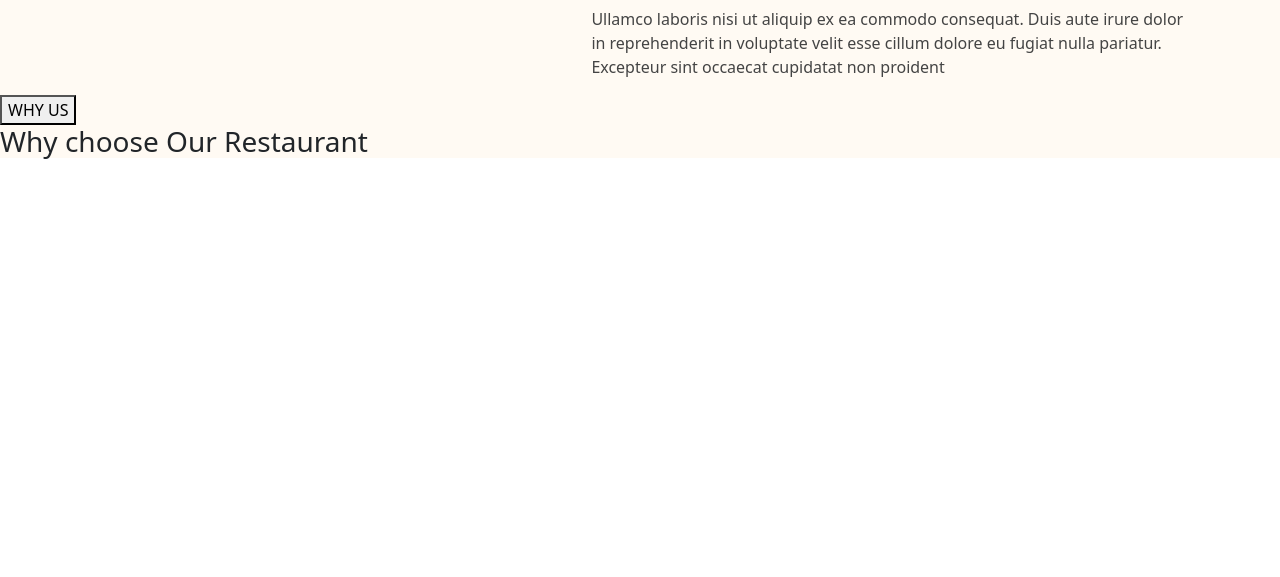
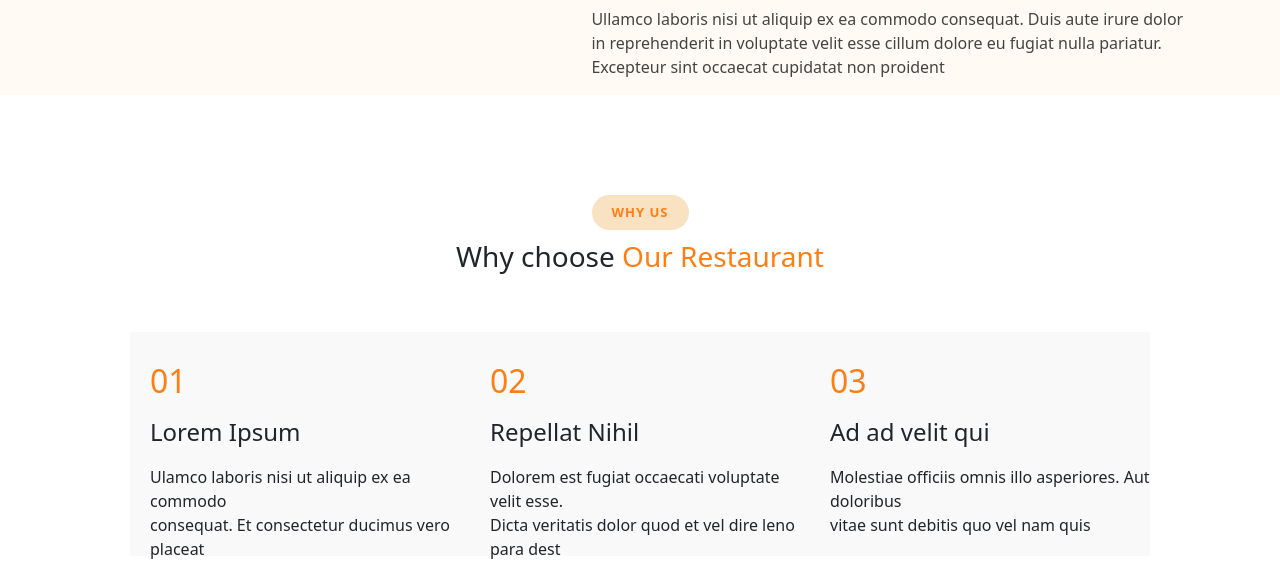
Before and after one commit to ELARBISABBAR/ELARBI-SABBAR-DELICIOUS, a website: page index.html in a window 1280 px wide. Shown: the part 1171-1748 px from the top of the page. Before the commit the page ends 1337 px from the top, so only its background shows below. Drawn offline with nearby package versions, Linux system fonts and the light colour scheme.

Commit message:
why section finished

```diff
--- a/index.html
+++ b/index.html
@@ -131,9 +131,70 @@
       <section class="big-why">
 
         <div class="our">
-            <button>WHY US</button>
+            <button class="btn-why">WHY US</button>
             <h3>Why choose <span class="restau">Our Restaurant</span></h3>
         </div>
+
+        <div class="direction">
+
+            <div class="parent">
+                <div class="child">
+                    <h2>01</h2>
+                    <h4>Lorem Ipsum</h4>
+                    <p>Ulamco laboris nisi ut aliquip  ex ea commodo <br> consequat.
+                         Et consectetur ducimus vero placeat
+                    </p>
+
+                </div>
+
+            </div>
+
+            <div class="parent">
+                <div class="child">
+                    <h2>02</h2>
+                    <h4>Repellat Nihil</h4>
+                    <p>Dolorem est fugiat occaecati voluptate velit esse. <br> Dicta
+                         veritatis dolor quod et vel dire leno para dest
+                    </p>
+
+                </div>
+
+            </div>
+
+            <div class="parent">
+                <div class="child">
+                    <h2>03</h2>
+                    <h4>Ad ad velit qui </h4>
+                    <p>Molestiae officiis omnis illo asperiores. Aut doloribus <br>
+                         vitae sunt debitis quo vel nam quis
+
+
+                    </p>
+
+                </div>
+
+            </div>
+
+
+
+
+        </div>
+
+
+
+
+
+
+
+
+
+
+
+
+
+
+
+
 
       </section>
 
--- a/src/sass/modules/whyus/_whyus.sass
+++ b/src/sass/modules/whyus/_whyus.sass
@@ -1,2 +1,45 @@
-.big-why
-    background-color: #fffaf3
+
+
+.our
+    display: flex
+    flex-direction: column
+    align-items: center
+    padding-top: 100px
+    gap: 10px
+
+.btn-why
+    font-size: 13px
+    letter-spacing: 1px
+    font-weight: 700
+    padding: 8px 20px
+    margin: 0
+    background: #f9e2c2
+    color: #fd7e14
+    display: inline-block
+    text-transform: uppercase
+    border-radius: 50px
+    border: none
+
+.restau
+    color: #fd7e14
+
+.direction
+    display: flex
+    justify-content: space-between
+    padding-inline: 130px
+    padding-top: 50px
+
+.parent
+    background-color: #f9f9f9
+    width: 25rem
+    height: 14rem
+
+.child
+    display: flex
+    flex-direction: column
+    gap: 10px
+    padding-left: 20px
+    padding-top: 30px
+
+    h2
+        color: #fd7e14
```
Also changed, not shown: public/css/app.css, 1 other file.
